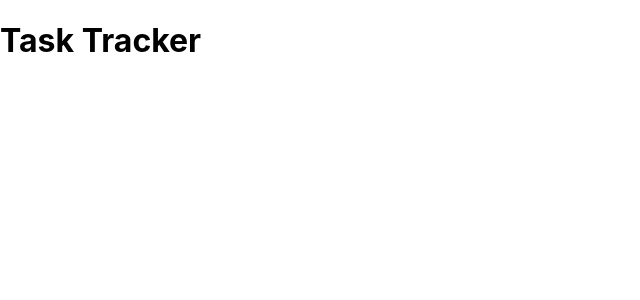
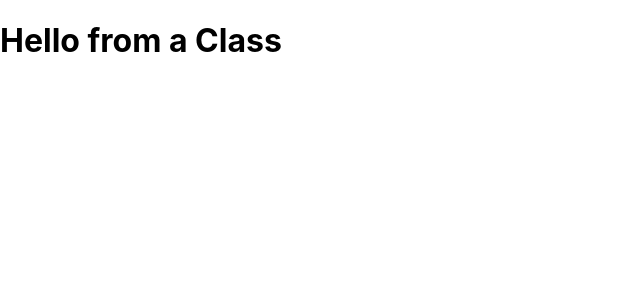
Before and after one commit to alvin716/react-cc, a React (Create React App) app: page / in a window 1280 px wide. Shown: the top 300 px of the page, without its empty margins (0-640 px from the left). Built offline with nearby package versions, Linux system fonts and the light colour scheme.

Commit message:
create react component

```diff
--- a/src/App.js
+++ b/src/App.js
@@ -1,12 +1,20 @@
+import { render } from '@testing-library/react';
+import React from 'react'
 import Header from './components/Header'
 
-function App() {
 
-  return (
-    <div className="container">
-     <Header />
-    </div>
-  );
+// function App() {
+
+//   return (
+//     <div className="container">
+//      <Header />
+//     </div>
+//   );
+// }
+
+class App extends React.Component {
+  render() {
+    return <h1>Hello from a Class</h1>
+  }
 }
-
 export default App;
```
